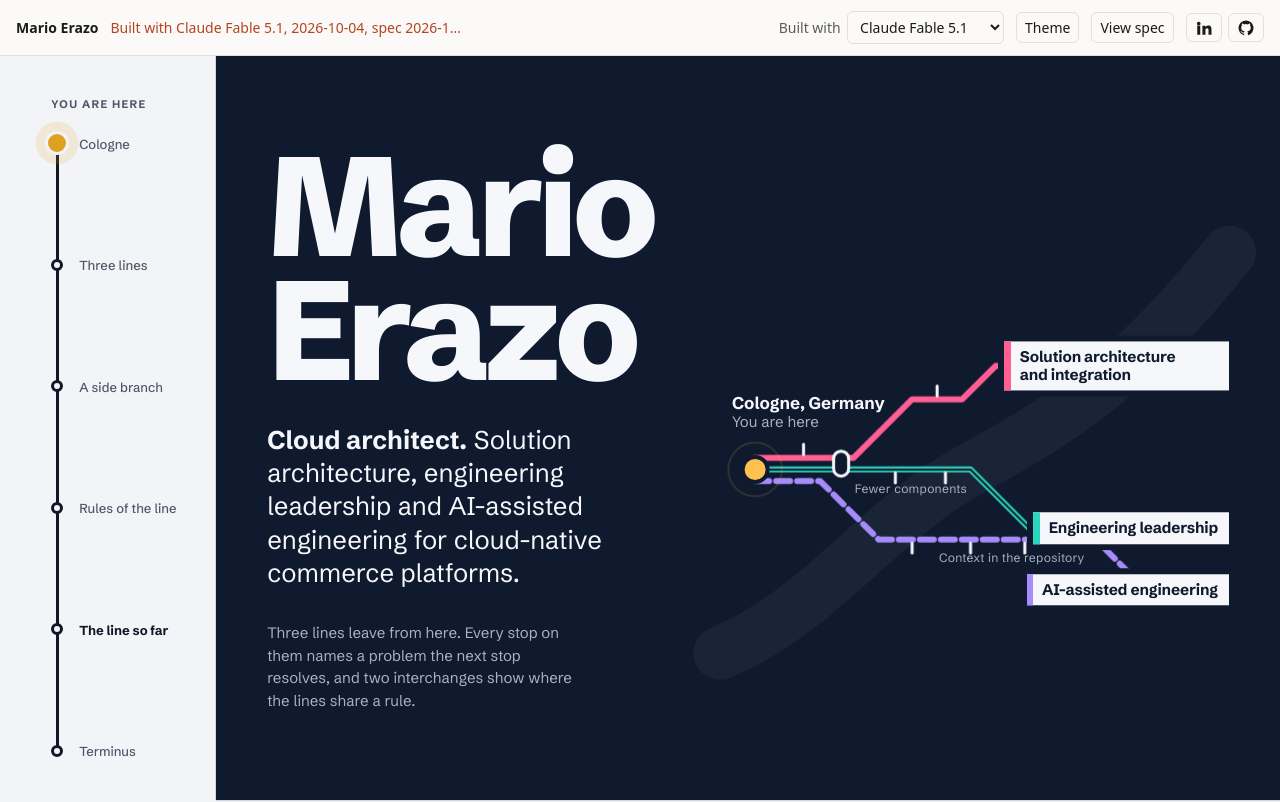
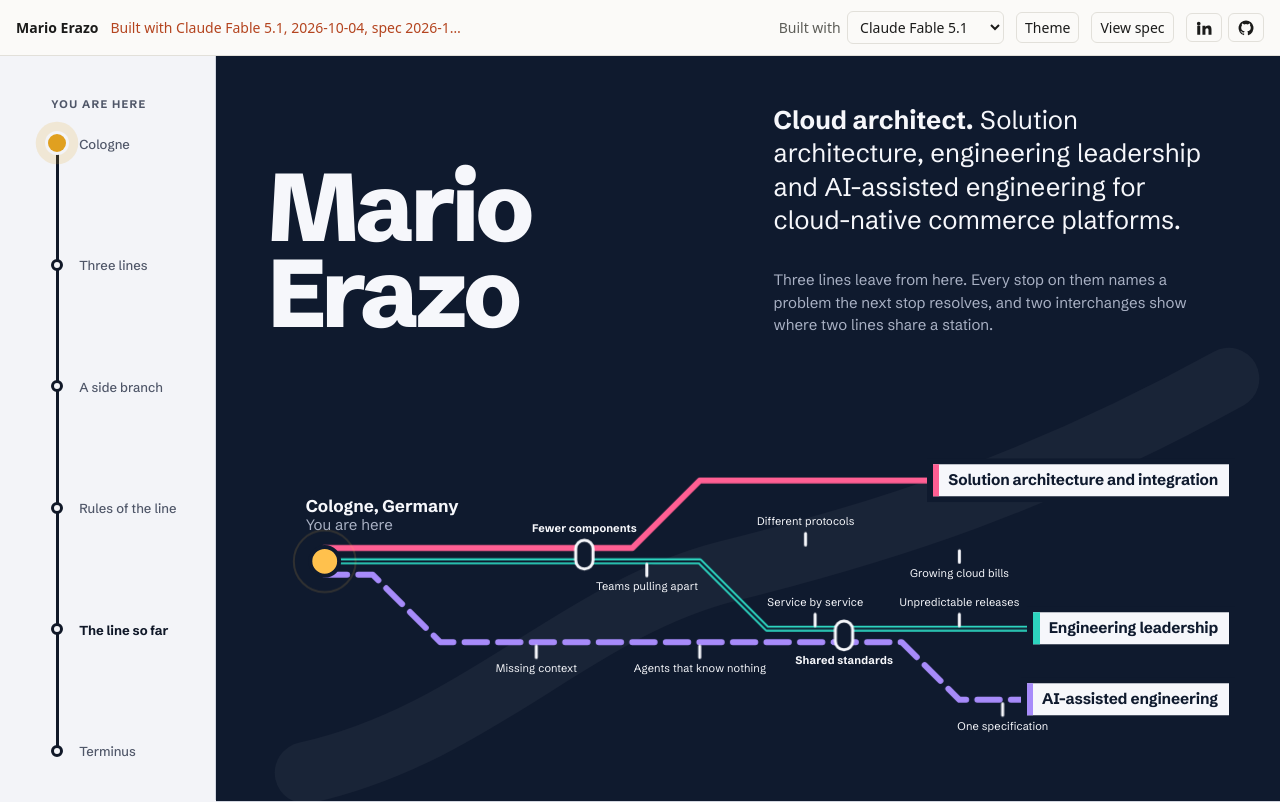
Before and after one commit to MarioAer/personal-website, a website: page variants/claude-fable-5.1/index.html in a window 1280 px wide. Shown: the top 802 px of the page. Drawn offline with Linux system fonts and the light colour scheme.

Commit message:
chore: name every station on the fable 5.1 hero map and run it full width from 1280 px
Co-Authored-By: Claude Fable 5.1 <noreply@anthropic.com>

```diff
--- a/variants/claude-fable-5.1/index.html
+++ b/variants/claude-fable-5.1/index.html
@@ -32,10 +32,10 @@
       <div class="board__text">
         <h1 class="board__name">Mario Erazo</h1>
         <p class="board__positioning"><strong>Cloud architect.</strong> Solution architecture, engineering leadership and AI-assisted engineering for cloud-native commerce platforms.</p>
-        <p class="board__hint">Three lines leave from here. Every stop on them names a problem the next stop resolves, and two interchanges show where the lines share a rule.</p>
+        <p class="board__hint">Three lines leave from here. Every stop on them names a problem the next stop resolves, and two interchanges show where two lines share a station.</p>
       </div>
 
-      <nav class="map" aria-label="Areas of expertise">
+      <nav class="map map--narrow" aria-label="Areas of expertise">
         <svg class="map__svg" viewBox="0 0 640 500" preserveAspectRatio="xMidYMid meet" aria-hidden="true" focusable="false">
           <path class="map__river" d="M 30 520 C 150 470 220 360 330 300 S 520 190 640 40"></path>
           <g class="map__line map__line--3">
@@ -64,7 +64,50 @@
         </svg>
         <p class="map__label"><strong>Cologne, Germany</strong><span>You are here</span></p>
         <span class="map__note map__note--1" aria-hidden="true">Fewer components</span>
-        <span class="map__note map__note--2" aria-hidden="true">Context in the repository</span>
+        <span class="map__note map__note--2" aria-hidden="true">Shared standards</span>
+        <a class="sign sign--1" href="#architecture">Solution architecture and integration</a>
+        <a class="sign sign--2" href="#leadership">Engineering leadership</a>
+        <a class="sign sign--3" href="#ai-engineering">AI-assisted engineering</a>
+      </nav>
+
+      <nav class="map map--wide" aria-label="Areas of expertise">
+        <svg class="map__svg" viewBox="0 0 1000 400" preserveAspectRatio="xMidYMid meet" aria-hidden="true" focusable="false">
+          <path class="map__river" d="M 40 420 C 220 380 320 250 480 210 S 800 120 1000 10"></path>
+          <g class="map__line map__line--3">
+            <path class="map__path map__path--3" pathLength="1" d="M 60 214 H 110 L 180 284 H 660 L 720 344 H 1000"></path>
+          </g>
+          <g class="map__line map__line--2">
+            <path class="map__path map__path--2" pathLength="1" d="M 60 200 H 450 L 520 270 H 1000"></path>
+            <path class="map__inner map__inner--2" pathLength="1" d="M 60 200 H 450 L 520 270 H 1000"></path>
+          </g>
+          <g class="map__line map__line--1">
+            <path class="map__path map__path--1" pathLength="1" d="M 60 186 H 380 L 450 116 H 1000"></path>
+          </g>
+          <g class="map__ticks map__ticks--1">
+            <path d="M 560 183 v -12 M 720 189 v 12"></path>
+          </g>
+          <g class="map__ticks map__ticks--2">
+            <path d="M 395 203 v 12 M 570 267 v -12 M 720 267 v -12"></path>
+          </g>
+          <g class="map__ticks map__ticks--3">
+            <path d="M 280 288 v 12 M 450 288 v 12 M 765 348 v 12"></path>
+          </g>
+          <rect class="map__interchange" x="321" y="178" width="18" height="30" rx="9"></rect>
+          <rect class="map__interchange" x="591" y="262" width="18" height="30" rx="9"></rect>
+          <circle class="map__pulse" cx="60" cy="200" r="12"></circle>
+          <circle class="map__here" cx="60" cy="200" r="15"></circle>
+        </svg>
+        <p class="map__label"><strong>Cologne, Germany</strong><span>You are here</span></p>
+        <span class="map__station map__station--above map__station--interchange" style="--x: 33; --y: 44.5" aria-hidden="true">Fewer components</span>
+        <span class="map__station map__station--below map__station--interchange" style="--x: 60; --y: 73" aria-hidden="true">Shared standards</span>
+        <span class="map__station map__station--above" style="--x: 56; --y: 42.75" aria-hidden="true">Different protocols</span>
+        <span class="map__station map__station--below" style="--x: 72; --y: 50.25" aria-hidden="true">Growing cloud bills</span>
+        <span class="map__station map__station--below" style="--x: 39.5; --y: 53.75" aria-hidden="true">Teams pulling apart</span>
+        <span class="map__station map__station--above" style="--x: 57; --y: 63.75" aria-hidden="true">Service by service</span>
+        <span class="map__station map__station--above" style="--x: 72; --y: 63.75" aria-hidden="true">Unpredictable releases</span>
+        <span class="map__station map__station--below" style="--x: 28; --y: 75" aria-hidden="true">Missing context</span>
+        <span class="map__station map__station--below" style="--x: 45; --y: 75" aria-hidden="true">Agents that know nothing</span>
+        <span class="map__station map__station--below" style="--x: 76.5; --y: 90" aria-hidden="true">One specification</span>
         <a class="sign sign--1" href="#architecture">Solution architecture and integration</a>
         <a class="sign sign--2" href="#leadership">Engineering leadership</a>
         <a class="sign sign--3" href="#ai-engineering">AI-assisted engineering</a>
--- a/variants/claude-fable-5.1/style.css
+++ b/variants/claude-fable-5.1/style.css
@@ -372,6 +372,8 @@ a { color: inherit; }
 .map:has(.sign--1:hover, .sign--1:focus-visible, .sign--2:hover, .sign--2:focus-visible) .map__note--1,
 .map:has(.sign--2:hover, .sign--2:focus-visible, .sign--3:hover, .sign--3:focus-visible) .map__note--2 { color: var(--board-fg); }
 
+.map--wide { display: none; }
+
 @media (min-width: 64rem) {
   .board__inner {
     grid-template-columns: minmax(0, 0.85fr) minmax(0, 1.25fr);
@@ -379,6 +381,57 @@ a { color: inherit; }
   }
   .map { margin-top: 0; }
 }
+
+/* from 1280 px the map runs full width under the name and every station is named */
+@media (min-width: 80rem) {
+  .board__inner {
+    grid-template-columns: minmax(0, 1fr);
+    align-content: center;
+    gap: clamp(2rem, 4vh, 3rem);
+  }
+  .board__text {
+    display: grid;
+    grid-template-columns: minmax(0, 1fr) minmax(0, 1fr);
+    align-items: end;
+    column-gap: clamp(2rem, 4vw, 4rem);
+  }
+  .board__name {
+    grid-row: 1 / 3;
+    font-size: clamp(4rem, 7.5vw, 7.5rem);
+    line-height: 0.9;
+  }
+  .board__positioning { max-width: 36ch; }
+  .board__hint { max-width: 48ch; }
+  .map--narrow { display: none; }
+  .map--wide {
+    display: block;
+    aspect-ratio: 1000 / 400;
+    margin-top: 0;
+  }
+  .map--wide .map__label {
+    left: 4%;
+    top: 50%;
+    translate: 0 calc(-100% - 1.6rem);
+  }
+  .map--wide .sign--1 { top: 29%; }
+  .map--wide .sign--2 { top: 67.5%; }
+  .map--wide .sign--3 { top: 86%; }
+}
+
+.map__station {
+  position: absolute;
+  left: calc(var(--x) * 1%);
+  top: calc(var(--y) * 1%);
+  font-size: clamp(0.6875rem, 0.8vw, 0.8125rem);
+  line-height: 1.2;
+  letter-spacing: 0.01em;
+  color: var(--board-fg);
+  white-space: nowrap;
+  transition: color 240ms ease, opacity 240ms ease;
+}
+.map__station--above { translate: -50% calc(-100% - 0.3rem); }
+.map__station--below { translate: -50% 0.3rem; }
+.map__station--interchange { font-weight: 700; }
 
 /* ---------- the strip map: the carriage travels the page ---------- */
 
@@ -1342,7 +1395,8 @@ a { color: inherit; }
   .map__inner,
   .map__ticks,
   .map__interchange,
-  .map__note {
+  .map__note,
+  .map__station {
     opacity: 0;
     animation: fade-in 600ms ease-out forwards;
     animation-delay: 1.3s;
```
